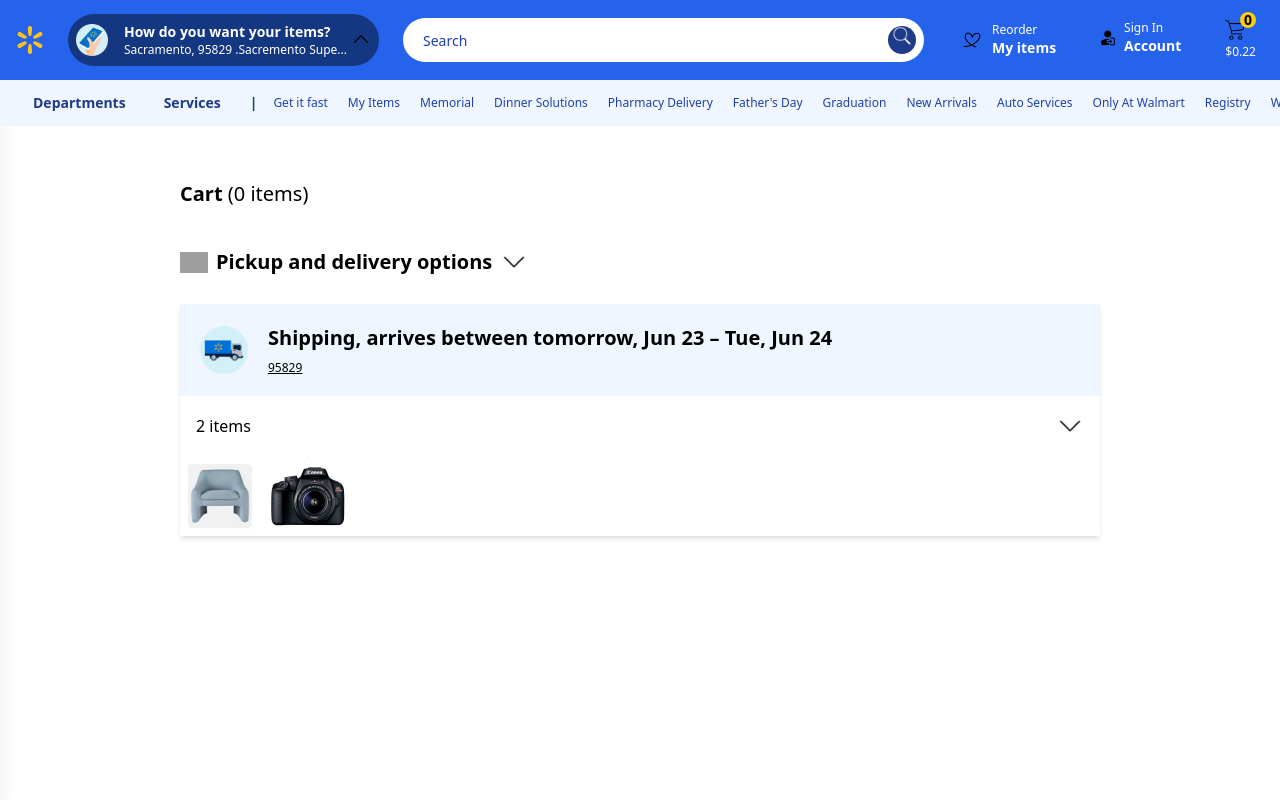
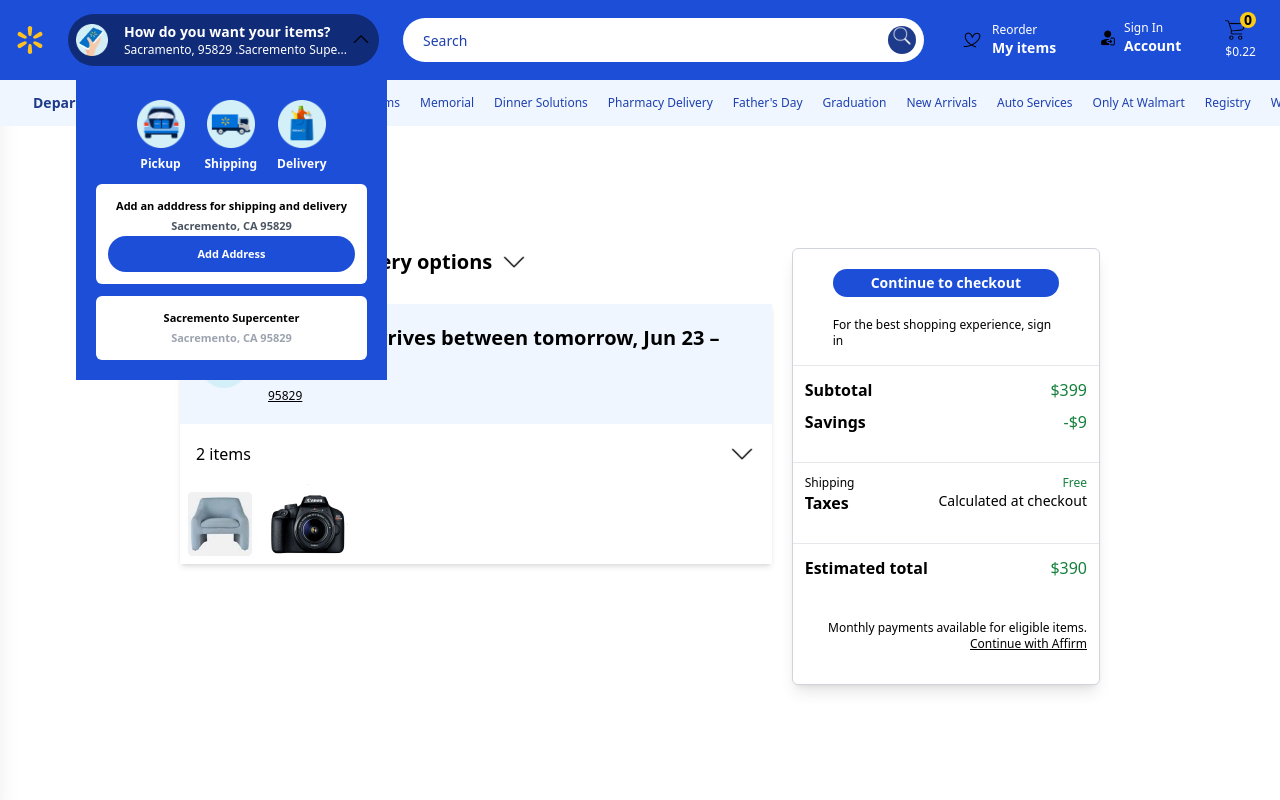
Before and after one commit to bxkun01/walmart, a React (Vite) app: page /cart in a window 1280 px wide. Both pictures are taken after a click on the picture 361 px from the left and 40 px from the top of the page. Shown: the top 800 px of the page. Built offline with nearby package versions, Linux system fonts and the light colour scheme; grey boxes are pictures that could not be loaded.

Commit message:
fixed AdressCard and added checkout

```diff
--- /dev/null
+++ b/src/Buttons/Button.jsx
@@ -0,0 +1,9 @@
+import React from 'react'
+
+const Button = ({name}) => {
+  return (
+    <button className='ring-1 ring-black px-3 py-1 rounded-full hover:ring-2 text-sm font-bold'>{name}</button>
+  )
+}
+
+export default Button
--- /dev/null
+++ b/src/Components/AddressCard.jsx
@@ -0,0 +1,52 @@
+import pickup from '../assets/photos/pickup.png'
+import shipping from '../assets/photos/shipping.png'
+import delivery from '../assets/photos/delivery.png'
+
+
+const AddressCard = ({func}) => {
+
+
+
+
+    return (
+        <div className='absolute -bottom-[314px] z-[10000] bg-blue-700 w-full  text-sm font-bold flex flex-col gap-3 p-5'>
+
+            <div className='flex gap-5 justify-center text-xs'>
+
+                <div className='flex flex-col gap-2 items-center'>
+                    <img src={pickup} className='w-12' alt="" />
+                    <span>Pickup</span>
+                </div>
+
+                <div className='flex flex-col gap-2 items-center'>
+                    <img src={shipping} className='w-12' alt="" />
+                    <span>Shipping</span>
+                </div>
+
+                <div className='flex flex-col gap-2 items-center'>
+                    <img src={delivery} className='w-12' alt="" />
+                    <span>Delivery</span>
+                </div>
+            </div>
+
+            <div className='text-[11px] flex flex-col  items-center bg-white rounded-md p-3'>
+                <span className=' font-bold text-black'>Add an adddress for shipping and delivery</span>
+                <span className='text-gray-600'>Sacremento, CA 95829</span>
+                <button className=' p-2 rounded-full bg-blue-700 w-full'>Add Address</button>
+
+            </div>
+            <div className='text-[11px] flex flex-col  items-center bg-white rounded-md p-3'>
+                <span className=' font-bold text-black'>Sacremento Supercenter</span>
+                <span className='text-gray-400'>Sacremento, CA 95829</span>
+
+
+            </div>
+
+
+
+
+        </div>
+    )
+}
+
+export default AddressCard
--- a/src/Components/CartItem.jsx
+++ b/src/Components/CartItem.jsx
@@ -14,10 +14,9 @@
             setCartCount(prev => prev - 1)
 
         }
-
     }
     return (
-        <div className='p-4 text-sm text-gray-600 flex flex-col gap-2'>
+        <div className='p-4 text-sm text-gray-600 flex flex-col gap-2 w-full'>
             <div className='flex flex-col gap-2'>
                 <span>Sold and shipped by ReinHart</span>
                 <span className='text-blue-700 text-xs'>Free shipping</span>
@@ -26,7 +25,7 @@
                 <div className='flex gap-2 items-center overflow-clip '>
                     <img src={home} alt="" className='object-contain size-28' />
                     <div className='flex flex-col gap-2'>
-                        <span className='flex-wrap'>Home of the Dead from the wonderland the world is the
+                        <span className='flex-wrap w-[400px]'>Home of the Dead from the wonderland the world is the
                             kldsjfkldsjf dsfkldsj flskdf jdslkf jsdlfks djflkds fjsdlkf jdslfkdsj flkdssfj sdffsdlfjldskfjsdlkfjdsklvlkfjdslfkdsjfkldfsdklfjdslkfjdsk
                         </span>
 
--- a/src/Components/CartWhenItem.jsx
+++ b/src/Components/CartWhenItem.jsx
@@ -8,6 +8,7 @@
 import canon from '../assets/photos/canon.png'
 import home from '../assets/photos/home.png'
 import CartItem from './CartItem'
+import CheckOut from './CheckOut'
 
 const CartWhenItem = () => {
   const [openSections, setOpenSections] = useState({
@@ -22,7 +23,7 @@
   };
 
   return (
-    <div>
+    <div className='flex gap-5 max-xl:justify-center'>
       <div className='flex flex-col gap-7'>
         {/* Pickup and delivery options header */}
         <div className='flex gap-2 items-center'>
@@ -68,7 +69,7 @@
             </div>
           </div>
 
-          {/* Cart items header */}
+
           <div className='flex justify-between items-center p-4'>
             <span className='font-medium'>2 items</span>
             <img
@@ -98,6 +99,7 @@
           )}
         </div>
       </div>
+      <CheckOut/>
     </div>
   )
 }
--- /dev/null
+++ b/src/Components/CheckOut.jsx
@@ -0,0 +1,54 @@
+import React from 'react'
+
+const CheckOut = () => {
+    return (
+        <div className='flex flex-col gap-4 border border-gray-300 bg-white
+         py-5 divide-y max-xl:hidden shadow-lg rounded-md w-[350px] h-full'>
+            <div className='flex flex-col gap-5 px-10'>
+                <button className=' text-sm font-bold hover:bg-blue-800 bg-blue-700 text-white rounded-full p-1'>Continue to checkout</button>
+                <span className='text-xs '>For the best shopping experience, sign in</span>
+            </div>
+
+            <div className='flex flex-col gap-2 p-3'>
+                <div className='flex justify-between'>
+                    <span className='font-bold'>Subtotal</span>
+                    <span className='text-green-700'>$399</span></div>
+                <div className='flex justify-between'>
+                    <span className='font-bold'>Savings</span>
+                    <span className='text-green-700'>-$9</span>
+                </div>
+
+            </div>
+
+            <div className='p-3'>
+                <div className='flex text-xs justify-between '>
+                    <span>Shipping</span><span className='text-green-700'>Free</span>
+                </div>
+                                <div className='flex justify-between'>
+                    <span className='font-bold'>Taxes</span>
+                    <span className='text-sm'>Calculated at checkout</span>
+                </div>
+            </div>
+
+                <div className='p-3 flex flex-col gap-10'>
+                            <div className='flex justify-between '>
+                    <span className='font-bold'>Estimated total</span>
+                    <span className='text-green-700'>$390</span>
+                </div>
+
+                <div className='flex flex-col  items-end'>
+                    <span className='text-xs'>
+                        Monthly payments available for eligible items.
+                    </span>
+                    <span className='underline text-xs'>Continue with Affirm</span>
+                </div>
+                </div>
+
+
+
+
+        </div>
+    )
+}
+
+export default CheckOut
--- a/src/Components/LoginPrompt.jsx
+++ b/src/Components/LoginPrompt.jsx
@@ -5,7 +5,7 @@
   return (
     <div className='flex justify-center gap-5 items-center shadow-sm border border-transparent border-t-gray-200 shadow-slate-400 p-2'>
         <div className='h-full w-12'><img src={img} className='object-contain' /></div>
-        <div className='flex flex-col text-xs gap-2 sm:flex-row sm:text-sm sm:gap-5 h-full'>
+        <div className='flex flex-col items-center text-xs gap-2 sm:flex-row sm:text-sm sm:gap-5 h-full'>
             <h1 className='text-blue-800'>Sign in for personalized recommendations and more!</h1>
             <button className='ring-black ring-1 sm:px-2 hover:ring-2 rounded-full font-bold p-1'>Sign in or create an account</button>
         </div>
--- a/src/Components/Nav.jsx
+++ b/src/Components/Nav.jsx
@@ -8,14 +8,30 @@
 import login from '../assets/icons/login.png'
 import Search from './Search'
 import Sidebar from './Sidebar'
-import { useState } from 'react'
+import { useState, useRef, useEffect } from 'react'
 import { Link } from 'react-router-dom'
 import chevronUp from '../assets/icons/chevron-up.png'
 import chevronDown from '../assets/icons/chevron-down.png'
+import AddressCard from './AddressCard'
 
 const Nav = ({ toggleSidebar }) => {
   const items = ['Get it fast', 'My Items', 'Memorial', 'Dinner Solutions', 'Pharmacy Delivery',
     "Father's Day", 'Graduation', 'New Arrivals', 'Auto Services', 'Only At Walmart ', 'Registry', 'Walmart +']
+
+  const ref = useRef();
+  useEffect(() => {
+    const handleClickOutside = (event) => {
+      if (ref.current && !ref.current.contains(event.target)) {
+        setLocationCard(false);
+      }
+
+    }
+
+    document.addEventListener('click', handleClickOutside);
+
+    return () => document.removeEventListener('click', handleClickOutside)
+
+  }, [])
 
 
 
@@ -37,7 +53,7 @@
 
       <header className='flex flex-col fixed top-0 w-full z-[9999]'>
 
-        <nav className="bg-blue-600 h-20 flex gap-6 px-4 py-9 items-center text-white">
+        <nav className="bg-blue-700 h-20 flex gap-6 px-4 py-9 items-center text-white">
 
           <img
             src={hamburger}
@@ -45,17 +61,28 @@
             className='w-5 hidden max-sm:max-lg:flex cursor-pointer'
             onClick={toggleSidebar}
           />
-          <Link to='/'><img src={walmart} alt="icon" className='w-7' /></Link>
+          <Link to='/'><div className='w-7'><img src={walmart} alt="icon" className='w-7' /></div></Link>
 
-          <div className='flex p-1 gap-3 items-center bg-black bg-opacity-45 rounded-full hover:bg-opacity-65 max-sm:hidden max-lg:hidden px-2'>
+          <div ref={ref} className='flex p-1 gap-3 items-center bg-black bg-opacity-45 rounded-full hover:bg-opacity-65 max-sm:hidden max-lg:hidden px-2 relative'>
             <img src={phone} alt="phone-image" className='w-8' />
-            <div className='flex items-center'>
+            <div className='flex items-center' >
               <div className='flex flex-col p-1'>
                 <span className='font-bold text-sm'>How do you want your items?</span>
                 <span className='text-xs'>Sacramento, 95829 .Sacremento Supe...</span>
               </div>
-              <button className='text-2xl' onClick={handleLocationCart}><img src={openLocationCard ? chevronUp : chevronDown} className='object-contain w-5' /></button>
+              <img
+                onClick={handleLocationCart}
+                src={openLocationCard ? chevronUp : chevronDown}
+                className='object-contain w-5 cursor-pointer'
+                alt="Chevron"
+              />
             </div>
+            {openLocationCard && (
+              <AddressCard />
+
+            )}
+
+
           </div>
 
 
--- a/src/Components/Products.jsx
+++ b/src/Components/Products.jsx
@@ -4,6 +4,7 @@
 import 'react-multi-carousel/lib/styles.css';
 import butterfly from '../assets/images/butterfly.png'
 import categories from '../Constants/category.json'
+import Button from '../Buttons/Button';
 
 const Contents = () => {
   const responsive = {
@@ -121,8 +122,8 @@
               <div className='absolute top-2 right-2 bg-white rounded-full '><img src={heart} className='size-7'/></div>
               <div className='flex flex-col items-start gap-2 pb-1'>
                 <span className=' font-bold'>Now $203</span>
-                <span className='text-sm text-wrap'>Premium golden multiple butterfly  </span>
-                <button className='ring-1 ring-black px-3 py-1 rounded-full hover:ring-2 text-sm font-bold'>+ Add</button>
+                <span className='text-sm text-wrap'>Premium golden multiple butterfly</span>
+                <Button name='+ Add'/>
               </div>
             </div>
           ))}
```
